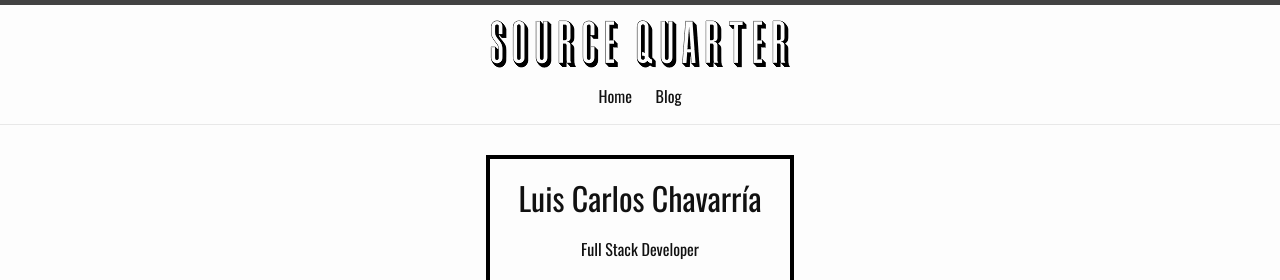
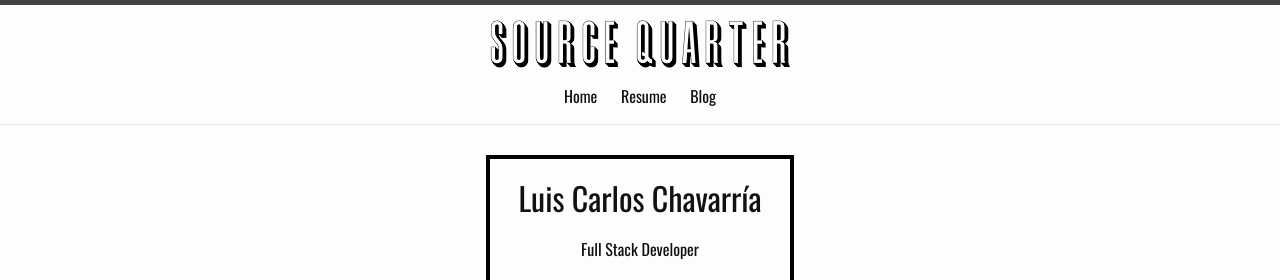
Before and after one commit to lucachaco/sourcequarter-lander, a Jekyll site: the page built from index.html, in a window 1280 px wide. Shown: the top 280 px of the page. Built offline with Jekyll 4.4.1, drawn with Linux system fonts in a browser that asks for light colours.

Commit message:
Add resume tab.

```diff
--- a/_includes/header.html
+++ b/_includes/header.html
@@ -21,6 +21,7 @@
 
             <div class="trigger">
                 <a class="page-link" href="/">Home</a>
+                <a class="page-link" href="/resume">Resume</a>
                 <a class="page-link" href="/blog">Blog</a>
             </div>
         </nav>
```
